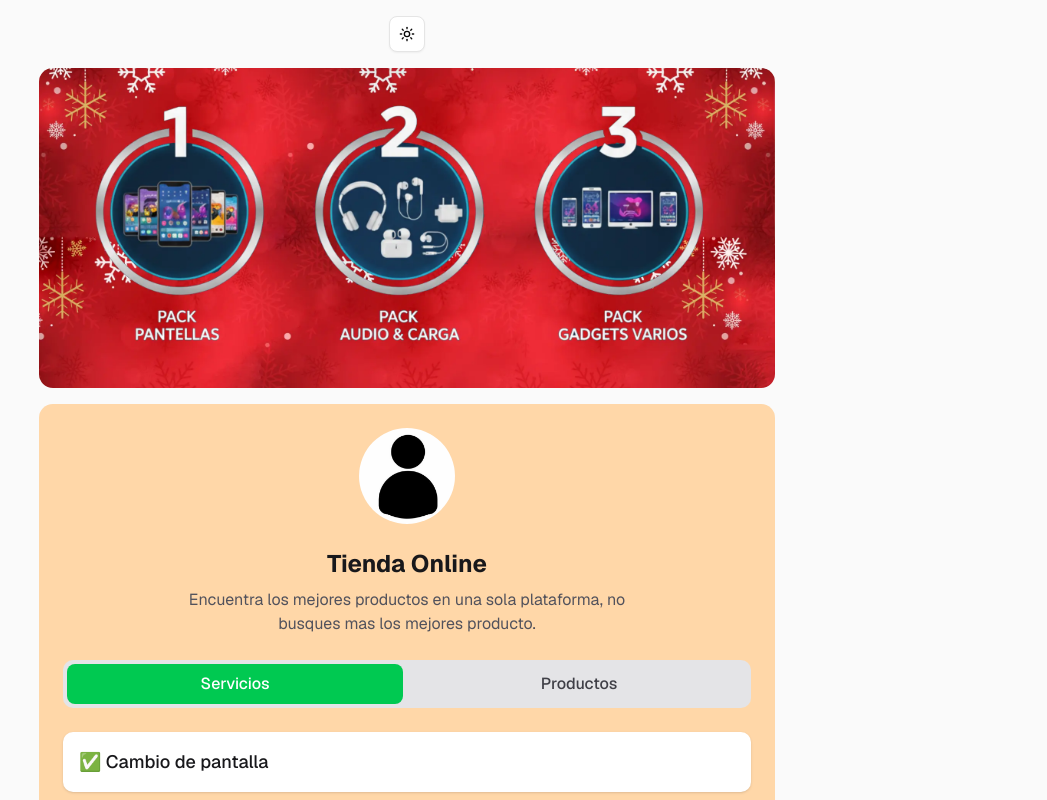
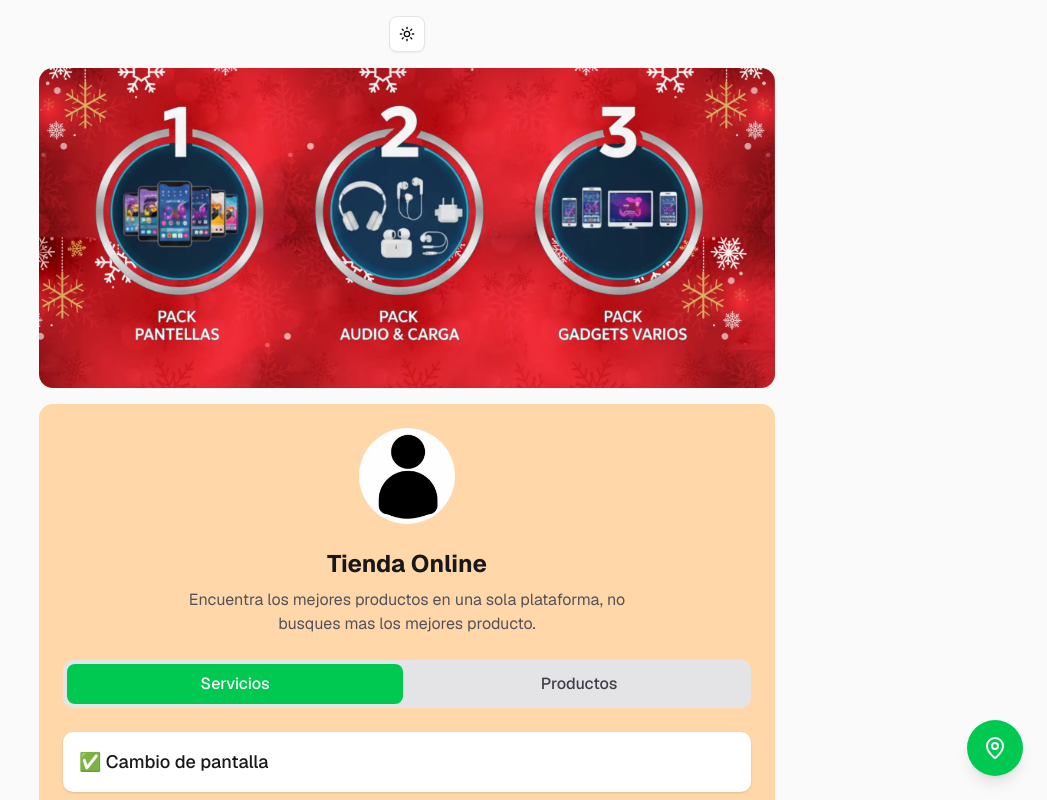
Before and after one commit to gohit-xyz/link-store, a Next.js app: page / in a window 1280 px wide. Shown: the top 800 px of the page, without its empty margins (233-1280 px from the left). Built offline with nearby package versions, Linux system fonts and the light colour scheme.

Commit message:
🏗️ [Add] maps page and a fixed navigation button to the home page, and enhance home page item display with alternating row backgrounds.

```diff
--- /dev/null
+++ b/src/app/maps/page.tsx
@@ -0,0 +1,7 @@
+export default function MapsPage() {
+  return (
+    <div>
+      <p>hello maps</p>
+    </div>
+  );
+}
--- a/src/app/page.tsx
+++ b/src/app/page.tsx
@@ -3,6 +3,8 @@
 import { useState } from "react";
 import { ThemeToggle } from "../components/theme-toggle";
 import Image from "next/image";
+import Link from "next/link";
+import { MapPin } from "lucide-react";
 
 // Import images
 import bannerImg from "../assets/images/banner.webp";
@@ -54,7 +56,7 @@ export default function Home() {
             <div className="flex gap-2 p-1 bg-zinc-200 dark:bg-zinc-800 rounded-lg">
               <button
                 onClick={() => setActiveTab("servicios")}
-                className={`flex-1 py-2 px-4 rounded-md font-medium transition-all focus:outline-none focus:ring-2 focus:ring-offset-2 ${
+                className={`flex-1 py-2 px-4 cursor-pointer rounded-md font-medium transition-all focus:outline-none focus:ring-2 focus:ring-offset-2 ${
                   activeTab === "servicios"
                     ? "bg-green-500 text-white hover:bg-green-600 focus:ring-green-500"
                     : "bg-transparent text-zinc-700 dark:text-zinc-300 hover:bg-zinc-300 dark:hover:bg-zinc-700 focus:ring-zinc-400"
@@ -64,7 +66,7 @@ export default function Home() {
               </button>
               <button
                 onClick={() => setActiveTab("productos")}
-                className={`flex-1 py-2 px-4 rounded-md font-medium transition-all focus:outline-none focus:ring-2 focus:ring-offset-2 ${
+                className={`flex-1 py-2 px-4 cursor-pointer rounded-md font-medium transition-all focus:outline-none focus:ring-2 focus:ring-offset-2 ${
                   activeTab === "productos"
                     ? "bg-green-500 text-white hover:bg-green-600 focus:ring-green-500"
                     : "bg-transparent text-zinc-700 dark:text-zinc-300 hover:bg-zinc-300 dark:hover:bg-zinc-700 focus:ring-zinc-400"
@@ -77,10 +79,14 @@ export default function Home() {
 
           {/* Items Display */}
           <div className="w-full space-y-3">
-            {currentItems.map((item) => (
+            {currentItems.map((item, index) => (
               <div
                 key={item.id}
-                className="w-full p-4 bg-white dark:bg-zinc-800 rounded-lg shadow-sm hover:shadow-md transition-shadow"
+                className={`w-full p-4 rounded-lg shadow-sm hover:shadow-md transition-all ${
+                  index % 2 === 0
+                    ? "bg-white dark:bg-zinc-700"
+                    : "bg-zinc-100 dark:bg-zinc-800"
+                }`}
               >
                 <h3 className="text-lg font-medium text-zinc-900 dark:text-white">
                   ✅ {item.title}
@@ -90,6 +96,15 @@ export default function Home() {
           </div>
         </section>
       </main>
+
+      {/* Fixed GPS Button */}
+      <Link
+        href="/maps"
+        className="fixed bottom-6 right-6 w-14 h-14 bg-green-500 hover:bg-green-600 text-white rounded-full shadow-lg hover:shadow-xl transition-all duration-300 flex items-center justify-center z-50 focus:outline-none focus:ring-2 focus:ring-green-500 focus:ring-offset-2"
+        aria-label="Ir a mapas"
+      >
+        <MapPin className="w-6 h-6" />
+      </Link>
     </div>
   );
 }
```
